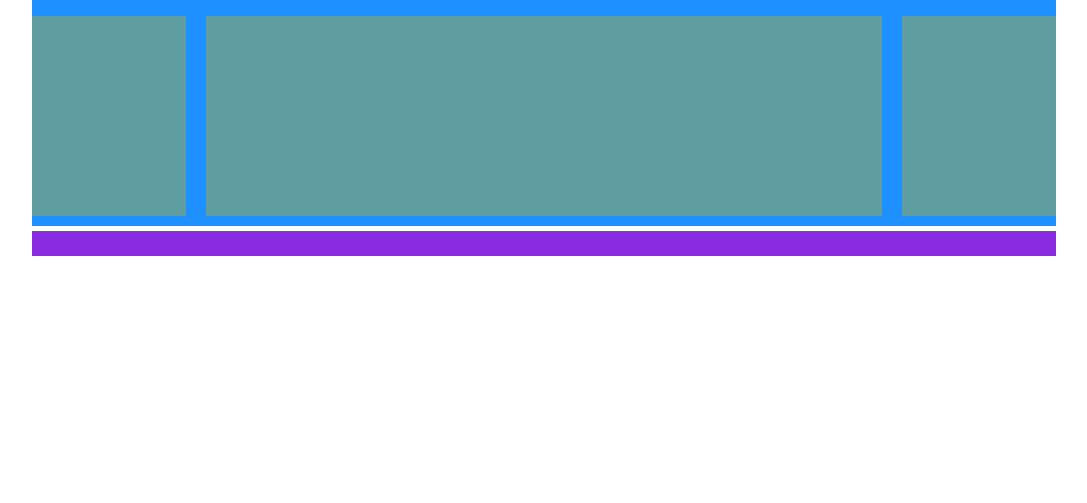
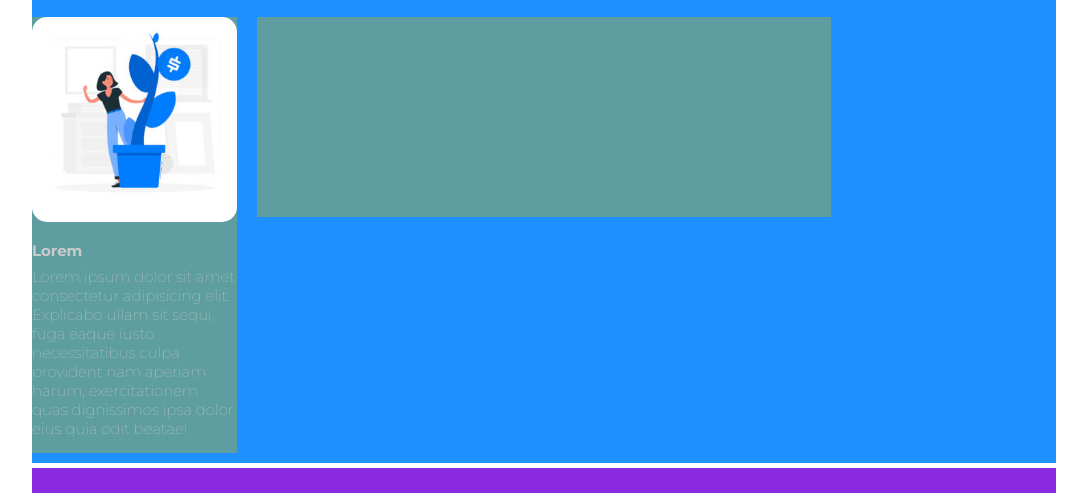
Before and after one commit to cenny1988/htmlcss-wp, a plain HTML site: page index.html in a window 1280 px wide. Shown: the part 757-1260 px from the top of the page, without its empty margins (96-1183 px from the left). Before the commit the page ends 1023 px from the top, so only its background shows below. Drawn offline with Linux system fonts and the light colour scheme.

Commit message:
sezione aside sx del main completa

```diff
--- a/css/style.css
+++ b/css/style.css
@@ -7,7 +7,8 @@
 
 body{
     font-family: 'Montserrat', sans-serif;
-    font-size: 12px;
+    font-size: 15px;
+    font-weight: 300;
     color: #cbcbcb;
 }
 
@@ -68,11 +69,11 @@ body{
     color: #fff;
     width: 65%;
     padding: 350px 50px 0;
-    font-weight: 300;
+    /* font-weight: 300; */
     font-size: 15px;
 }
 .title h2{
-    font-weight: 300;
+    /* font-weight: 300; */
     font-size: 28px;
 }
 
@@ -90,7 +91,7 @@ body{
 .main-top{
     margin-bottom: 20px;
     font-size: 22px;
-    font-weight: 300;
+    /* font-weight: 300; */
     /* impo debug */
     background-color: cadetblue;
 }
@@ -100,26 +101,33 @@ body{
     color: #000;
 }
 
-
-.container-col{
-
+/* sezione colonne del main */
+.aside-box{
+    float: left;
+    width: 20%;
     /* impo debug */
-    /* background-color: yellow;
-    height: 100px; */
+    background-color: cadetblue;
+}
+/* .aside-top-img{
+    width: 100%;
+} */
+.aside-top-img img{
+    width: 100%;
+    border-radius: 15px;
+}
+.aside-bottom-conten{
+    margin: 15px 0;
+    font-weight: 100;
+}
+.aside-bottom-conten h4{
+    margin-bottom: 7px;
 }
 
-.widgets{
-    float: left;
-    width: 15%;
 
-    /* impo debug */
-    height: 200px;
-    background-color: cadetblue;
-}
 
 .main-center{
     float: left;
-    width: 66%;
+    width: 56%;
     margin: 0 2%;
 
     /* impo debug */
--- a/index.html
+++ b/index.html
@@ -54,10 +54,17 @@
             </div>
 
             <!-- contenitore delle 3 colonne con clearfix -->
-            <div class="container-col clearfix">
+            <div class="clearfix">
 
                 <!-- sezione sx -->
-                <aside class="widgets">
+                <aside class="aside-box">
+                    <div class="aside-top-img">
+                        <img src="img/img-1.jpg" alt="img1">
+                    </div>
+                    <div class="aside-bottom-conten">
+                        <h4>Lorem</h4>
+                        Lorem ipsum dolor sit amet consectetur adipisicing elit. Explicabo ullam sit sequi, fuga eaque iusto necessitatibus culpa provident nam aperiam harum, exercitationem quas dignissimos ipsa dolor eius quia odit beatae!
+                    </div>
 
                 </aside>
 
```
Also changed, not shown: 1 other file.
